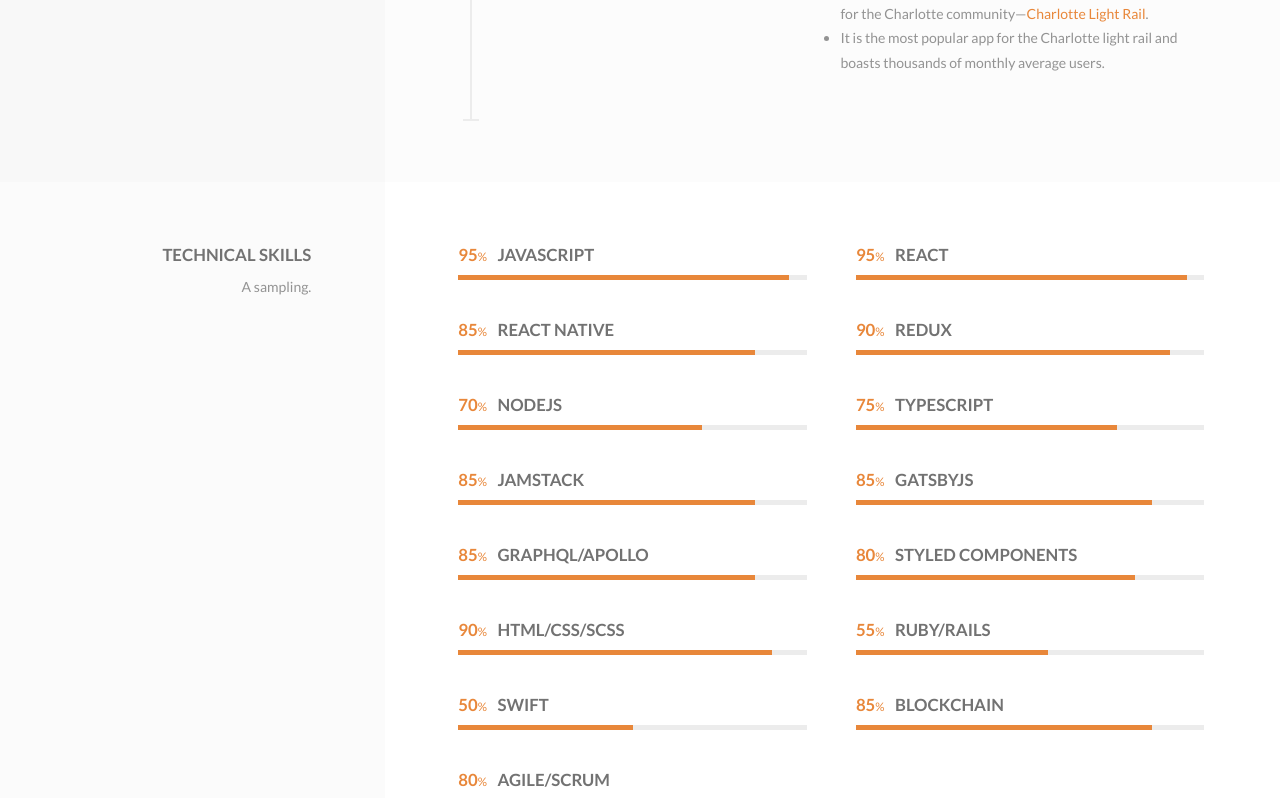
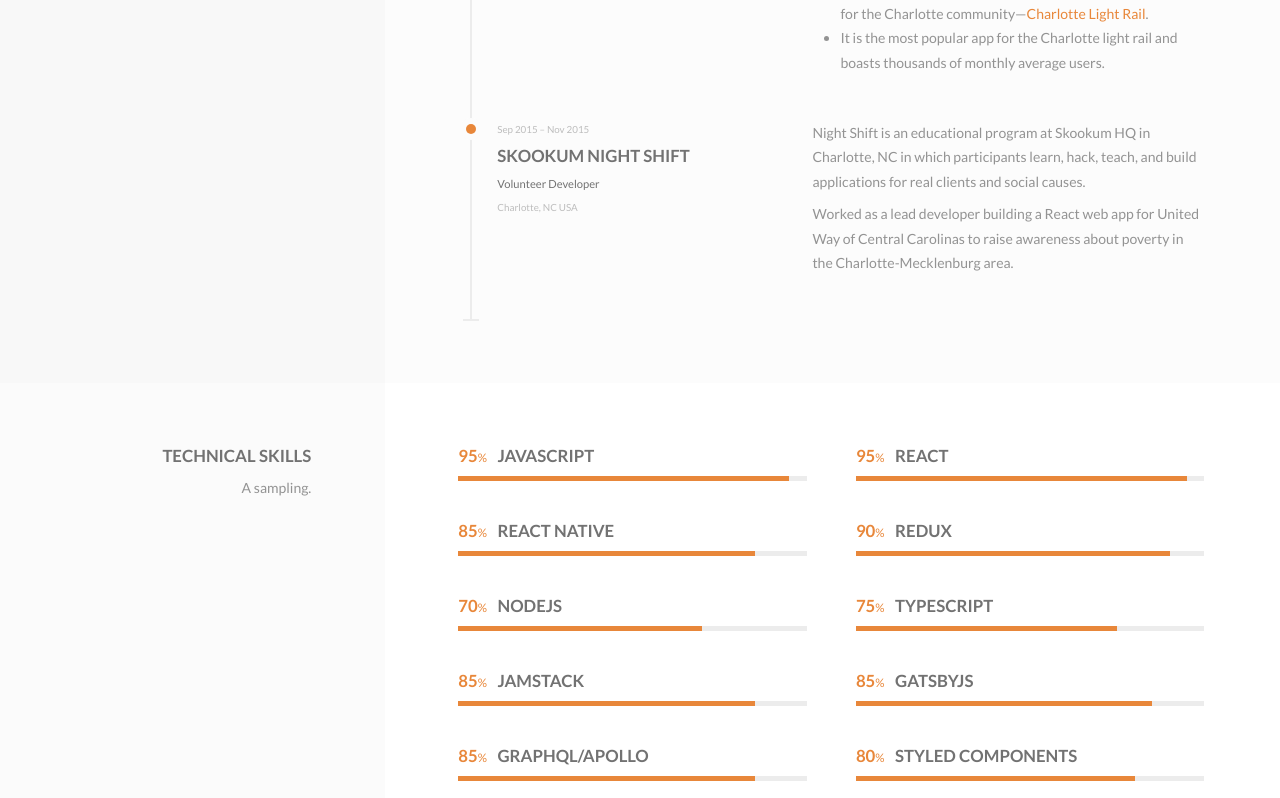
Before and after one commit to brandonfancher/resume-react, a React (Create React App) app: page / in a window 1280 px wide. Shown: the part 3820-4618 px from the top of the page. Built offline with nearby package versions, Linux system fonts and the light colour scheme.

Commit message:
Update skills; add Night Shift volunteer experience.

```diff
--- a/src/components/Skills.js
+++ b/src/components/Skills.js
@@ -65,8 +65,7 @@ const Skills = () => (
       <Skill skill="GraphQL/Apollo" percent={85} />
       <Skill skill="Styled Components" percent={80} />
       <Skill skill="HTML/CSS/SCSS" percent={90} />
-      <Skill skill="Ruby/Rails" percent={55} />
-      <Skill skill="Swift" percent={50} />
+      <Skill skill="Swift" percent={65} />
       <Skill skill="Blockchain" percent={85} />
       <Skill skill="Agile/Scrum" percent={80} />
     </div>
--- a/src/components/Volunteer.js
+++ b/src/components/Volunteer.js
@@ -8,7 +8,7 @@ const Volunteer = () => (
     <Timeline>
       <TimelineItem
         timeframe="Jun 2016 &ndash; Apr 2018"
-        heading="React Charlotte Meetup Group"
+        heading="React Charlotte Meetup"
         link="http://www.meetup.com/ReactJS-Charlotte/"
         title="Co-Founder, Organizer &amp; Speaker"
         location="Charlotte, NC USA"
@@ -58,6 +58,24 @@ const Volunteer = () => (
           </li>
         </ul>
       </TimelineItem>
+      <TimelineItem
+        timeframe="Sep 2015 &ndash; Nov 2015"
+        heading="Skookum Night Shift"
+        link="https://skookum.com/blog/skookum-night-shift/"
+        title="Volunteer Developer"
+        location="Charlotte, NC USA"
+      >
+        <p>
+          Night Shift is an educational program at Skookum HQ in Charlotte, NC
+          in which participants learn, hack, teach, and build applications for
+          real clients and social causes.
+        </p>
+        <p>
+          Worked as a lead developer building a React web app for United Way of
+          Central Carolinas to raise awareness about poverty in the
+          Charlotte-Mecklenburg area.
+        </p>
+      </TimelineItem>
     </Timeline>
   </Section>
 );
```
